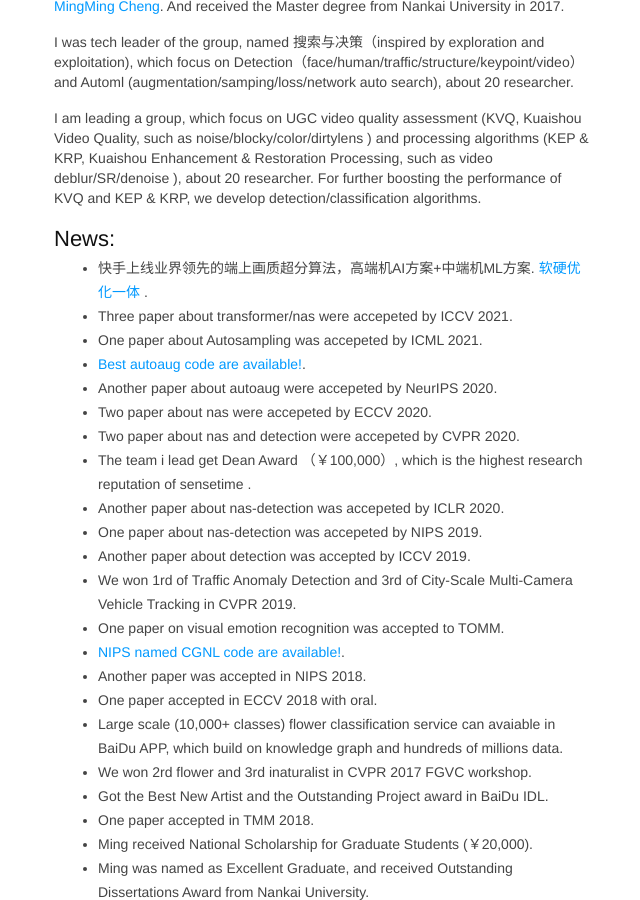
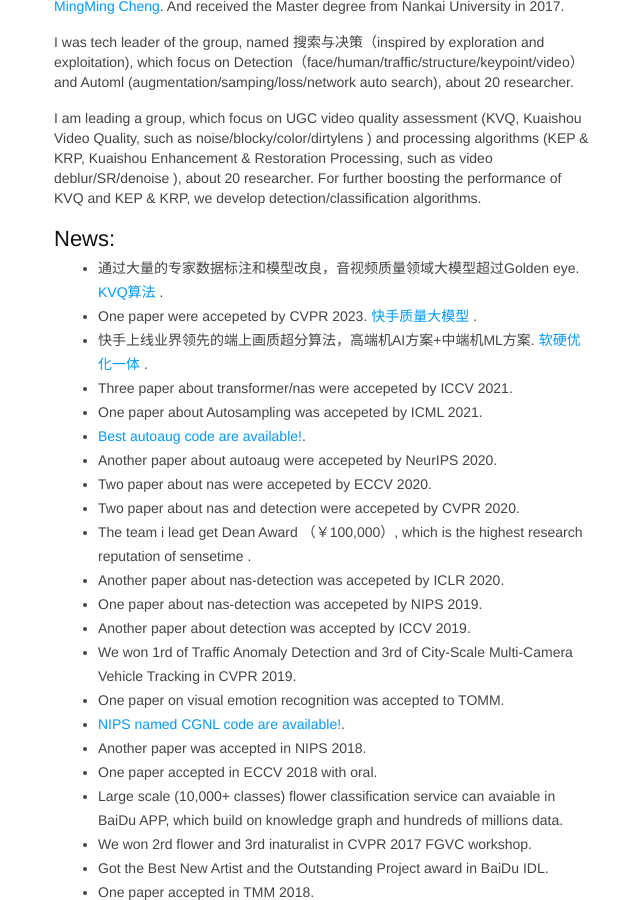
Before and after one commit to msunming/msunming.github.io, a Jekyll site: the page index.html, which Jekyll copies as it is, in a window 1280 px wide and 900 px high, scrolled down 586 px. Shown: the whole window, without its empty margins (106-746 px from the left). Built offline with Jekyll 4.4.1, drawn with Linux system fonts in a browser that asks for light colours.

Commit message:
Update index.html

```diff
--- a/index.html
+++ b/index.html
@@ -466,6 +466,8 @@ pre .markdown .emphasis {
 
 	        <h2>News:</h2>
 		<ul>
+	    <li> 通过大量的专家数据标注和模型改良，音视频质量领域大模型超过Golden eye.<a href=" https://mp.weixin.qq.com/s/1Lx1Iqly1-0ZubzDwei5SA"> KVQ算法 </a>.</li>
+	    <li> One paper were accepeted by CVPR 2023.<a href=" https://mp.weixin.qq.com/s/qvbwgfcJmO0x_uCV4fMHsQ"> 快手质量大模型 </a>.</li>
 	    <li> 快手上线业界领先的端上画质超分算法，高端机AI方案+中端机ML方案. <a href=" https://mp.weixin.qq.com/s/c0VxPw3uVoWpelsYtn8wEg"> 软硬优化一体 </a>.</li>
 	    <li> Three paper about transformer/nas were accepeted by ICCV 2021.</li>
 	    <li> One paper about Autosampling was accepeted by ICML 2021.</li>
```
